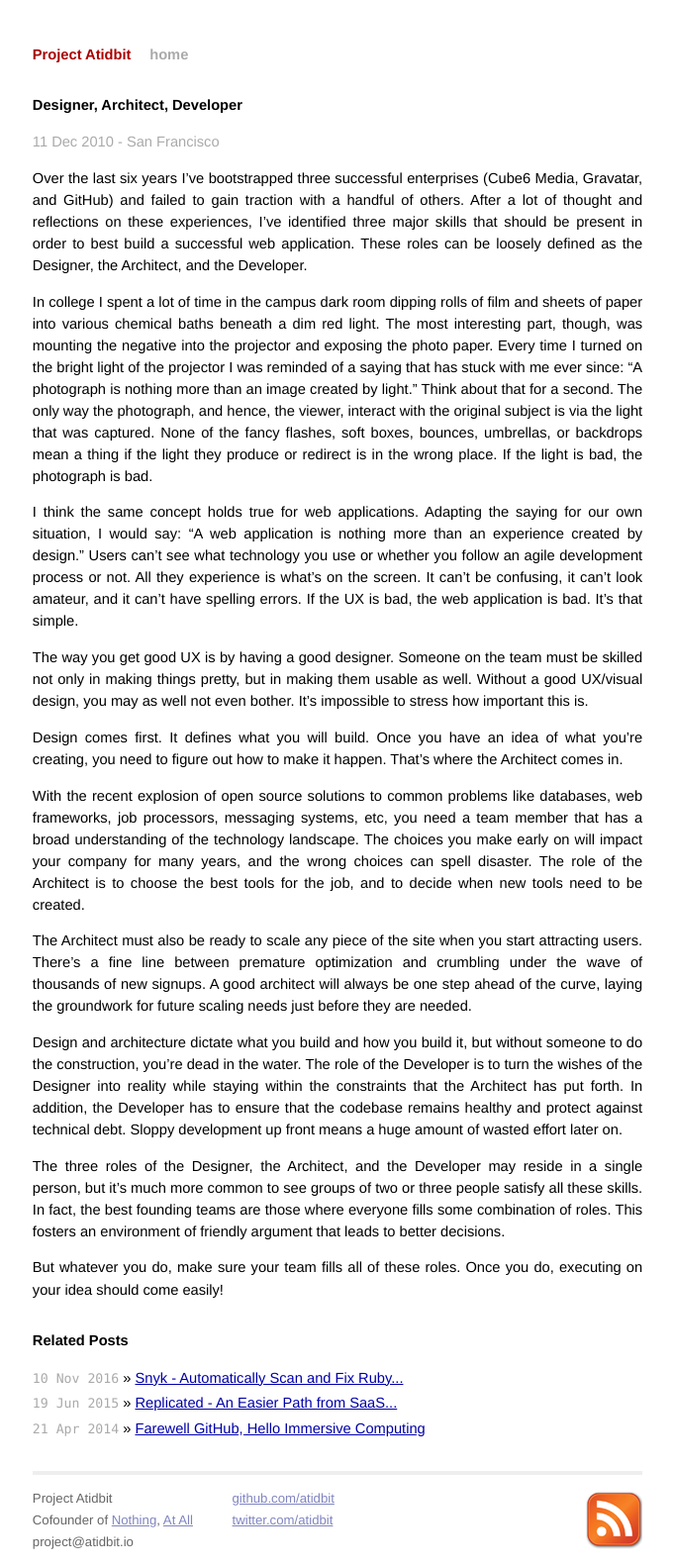
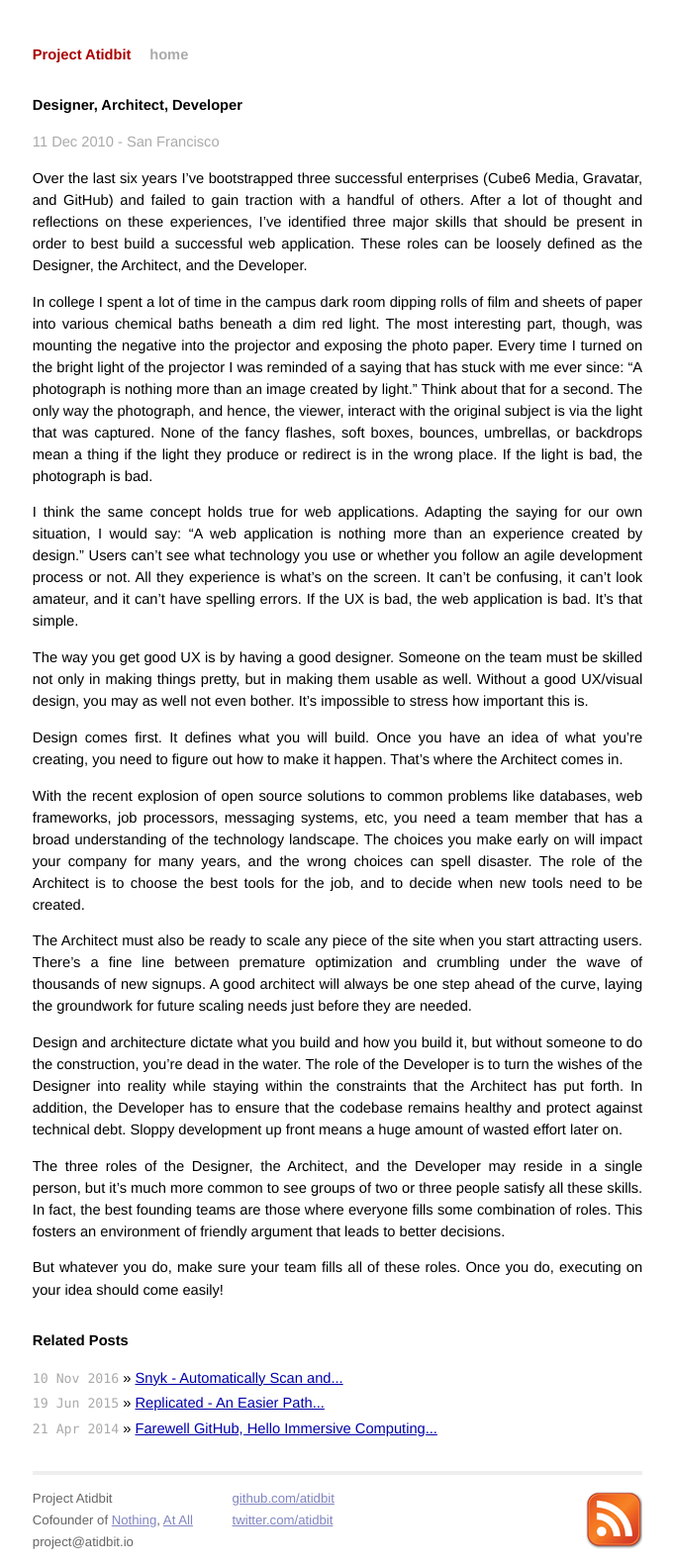
Before and after one commit to atidbit/atidbit.github.io, a Jekyll site: the page built from _posts/2010-12-11-designer-architect-developer.md, in a window 1280 px wide. Shown: the whole page at 99% size, without its empty margins (299-980 px from the left). Built offline with Jekyll 4.4.1, drawn with Linux system fonts in a browser that asks for light colours.

```diff
--- a/_layouts/post.html
+++ b/_layouts/post.html
@@ -9,7 +9,7 @@ layout: default
   <h2>Related Posts</h2>
   <ul class="posts">
     {% for post in site.related_posts limit:3 %}
-      <li><span>{{ post.date | date_to_string }}</span> &raquo; <a href="{{ post.url }}">{{ post.title | truncatewords: 7 }}</a></li>
+      <li><span>{{ post.date | date_to_string }}</span> &raquo; <a href="{{ post.url }}">{{ post.title | truncatewords: 5 }}</a></li>
     {% endfor %}
   </ul>
 </div>
```
